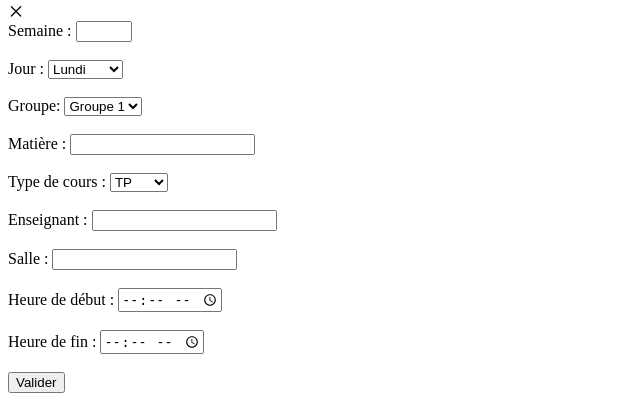
After one commit to RuslanBejenaru/Projet_Web, a PHP site: page /enseignant.php in a window 1280 px wide. The commit adds this page. Shown: the part 2303-2704 px from the top of the page, without its empty margins (0-640 px from the left). Run offline with PHP 8.4, Linux system fonts and the light colour scheme; the visitor is signed in with stand-in values (Sample User, id 1).

Commit message:
Add files via upload

```diff
--- /dev/null
+++ b/php&html/enseignant.php
@@ -0,0 +1,370 @@
+<?php
+    session_start();
+?>
+
+<!DOCTYPE html>
+
+<html lang="en" >
+    <head>
+        <meta charset="UTF-8">
+        <title>EDT</title>
+        <link rel='stylesheet' href='https://fonts.googleapis.com/css?family=Rubik:400,700'><link rel="stylesheet" href="../css/etudiant.css">
+        <link rel="stylesheet" href="https://unicons.iconscout.com/release/v4.0.0/css/line.css">
+    </head>
+
+<body>
+    <script src="../java/script.js"></script>
+    <?php
+        if (!isset($_POST['sem'])){
+            $_POST['sem']=1;
+        }
+
+        if (isset($_POST['submit'])) {
+            if(isset($_POST['salle']) && isset($_POST['num_semaine']) && isset($_POST['jour']) && isset($_POST['groupe']) && isset($_POST['heure_debut']) && isset($_POST['nom_cours']) && isset($_POST['type_cours']) && isset($_POST['enseignant']) && isset($_POST['heure_fin'])){
+
+                // On récupère les données du formulaire
+                $sem = $_POST['num_semaine'];
+                $semaine = 'Semaine ' . $sem;
+                $jour = $_POST['jour'];
+                $groupe = $_POST['groupe'];
+                $heure_debut = $_POST['heure_debut'];
+                $nom_cours = $_POST['nom_cours'];
+                $type_cours = $_POST['type_cours'];
+                $enseignant = $_POST['enseignant'];
+                $heure_fin = $_POST['heure_fin'];
+                $salle = $_POST['salle'];
+
+                // Charger le fichier JSON
+                $json = file_get_contents('../json/slots.json');
+
+                // Convertir le JSON en tableau PHP
+                $data = json_decode($json, true);
+
+                // Ajouter le nouveau cours
+                $new_course = [
+                    "debut" => $heure_debut,
+                    "fin" => $heure_fin,
+                    "type" => $type_cours,
+                    "matiere" => $nom_cours,
+                    "enseignant" => $enseignant,
+                    "salle" => $salle
+                ];
+                $data[$semaine][0][$jour][0][$groupe][] = $new_course;
+
+                // Sauvegarder les modifications dans le fichier JSON
+                $json = json_encode($data, JSON_PRETTY_PRINT);
+                file_put_contents('../json/slots.json', $json);
+            }
+        }
+
+        // Fonction pour savoir si un cours commence pour un jour et un groupe et une heure donnée
+        function cours_commence($data, $jour, $groupe, $time){
+            $programme = $data[$jour];
+            $cours = $programme[0][$groupe];
+            $time = strtotime($time);
+            foreach($cours as $seance){
+                $start = strtotime($seance['debut']);
+                if ($start == $time){
+                    return true;
+                }
+            }
+            return false;
+        }
+
+        // Fonction avoir l'heure de fin d'un cours pour un jour et un groupe et une heure donnée si le cours existe bien sur
+        function fin_cours($data, $jour, $groupe, $time){
+            $programme = $data[$jour];
+            $cours = $programme[0][$groupe];
+            $time = strtotime($time);
+            foreach($cours as $seance){
+                $start = strtotime($seance['debut']);
+                if ($start == $time){
+                    return $seance["fin"];
+                }
+            }
+        }
+
+        // Fonction pour savoir si le crenau est occupe pour un jour donné et un groupe donné
+        function crenau_occupe($data, $jour, $groupe, $time){
+            $programme = $data[$jour];
+            $cours = $programme[0][$groupe];
+            $time = strtotime($time);
+            foreach($cours as $seance){
+                $start = strtotime($seance["debut"]);
+                $end = strtotime($seance["fin"]);
+                if($start<$time && $time<$end){
+                    return true;
+                }
+            }
+            return false;
+        }
+
+        // Fonction qui renvoie les infos d'un cours pour un heure de debut un groupe un jour donnée
+        function info_cours($data, $jour, $groupe, $time){
+            $info = array();
+            $programme = $data[$jour];
+            $cours = $programme[0][$groupe];
+            $time = strtotime($time);
+            foreach($cours as $seance){
+                $start = strtotime($seance['debut']);
+                if ($start == $time){
+                    $type = $seance['type'];
+                    $matiere = $seance['matiere'];
+                    $enseignant = $seance['enseignant'];
+                    $salle = $seance['salle'];
+                    array_push($info, $matiere);
+                    array_push($info, $type);
+                    array_push($info, $enseignant);
+                    array_push($info, $salle);
+                }
+            }
+            return $info;
+        }
+
+        // Fonction qui incrémente la semaine en cours de 1 pour passer à la prochaine
+        function semaineprochaine($semaine_en_cours){
+            if($semaine_en_cours+1 <= 52){
+                $semaine_en_cours = $semaine_en_cours+1;
+            }
+        }
+
+        // Fonction qui décrémente la semaine en cours de 1 pour revenir à la précédente
+        function semainepecedente($semaine_en_cours){
+            if($semaine_en_cours-1 >= 1){
+                $semaine_en_cours = $semaine_en_cours-1;
+            }
+        }
+
+        // Navigation entre les semaines
+        echo'<header>';
+            echo'<img src="../img/logo.png" height="40px" id="logo">';
+            echo'<profil>';
+                echo'<a><img src="../img/guest.png" id="profile-pic"></a>';
+            echo'</profil>';
+        echo'</header>';
+        echo'<hr>';
+        echo'<div class="navigation_semaine">';
+            echo'<container>';
+                echo'<img src="../img/left_arrow.png" class="arrow" id="left_arrow" onclick="pastweek();">';
+                echo'<div><p id="semaine" data-sem="' . $_SESSION['sem'] . '">Semaine ' . $_SESSION['sem'] .'</p></div>';
+                echo '<img src="../img/right_arrow.png" class="arrow" id="right_arrow" onclick="nextweek();">';
+            echo'</container>';
+        echo'</div>';
+        //Debut de notre tableau
+        echo '<table id="calendrier">';
+            echo '<thead>';
+                // La premiere ligne qui constituera notre entete avec 'Horaires' qui prendra l'équivalent de deux lignes
+                echo '<tr>';
+                    echo '<th rowspan="2" class="jour" >Horaires</th>';
+                    echo '<th colspan="2" class="jour" >Lundi</th>';
+                    echo '<th colspan="2" class="jour" >Mardi</th>';
+                    echo '<th colspan="2" class="jour" >Mercredi</th>';
+                    echo '<th colspan="2" class="jour" >Jeudi</th>';
+                    echo '<th colspan="2" class="jour" >Vendredi</th>';
+                echo '</tr>';
+                // La deuxieme ligne qui separera chaque colonne précédente en deux pour nos deux groupes différents
+                echo '<tr>';
+                    echo'<th>Groupe1</th>';
+                    echo'<th>Groupe2</th>';
+                    echo'<th>Groupe1</th>';
+                    echo'<th>Groupe2</th>';
+                    echo'<th>Groupe1</th>';
+                    echo'<th>Groupe2</th>';
+                    echo'<th>Groupe1</th>';
+                    echo'<th>Groupe2</th>';
+                    echo'<th>Groupe1</th>';
+                    echo'<th>Groupe2</th>';
+                echo'</tr>';
+            echo'</thead>';
+
+            // On touche au
+            echo'<tbody>';
+
+                // Tableau pour stocker les minutes
+                $minutes = array('00','15','30','45');
+                $taille = count($minutes);
+
+                // Tableau pour stocker les heures
+                $heures = array('08','09','10','11','12','13','14','15','16','17','18','19');
+                $size = count($heures);
+
+                // Plage Horaires
+                $plages_horaires = array();
+                for ($i = 0; $i < $size-1; $i++) {
+                    for ($j = 0; $j < $taille-1; $j++) {
+                        $plage_horaire =  $heures[$i] .':'. $minutes[$j] . '-' . $heures[$i] .':'. $minutes[$j+1] ;
+                        array_push($plages_horaires, $plage_horaire);
+                    }
+                    $plage_horaire = $heures[$i] .':'. $minutes[3] . '-' . $heures[$i+1] . ':'. $minutes[0] ;
+                    array_push($plages_horaires, $plage_horaire);
+                }
+
+
+                // Emploi du temps
+                $json_file = file_get_contents("../json/slots.json");
+                $data = json_decode($json_file, true);
+
+                $nb_plage_horaire = count($plages_horaires);
+                $i=0;
+                // Pour chaque horaire
+                $semaine_en_cours = "Semaine " . $_SESSION['sem'];
+                if (array_key_exists($semaine_en_cours, $data)) {
+                    $data = $data[$semaine_en_cours];
+                    $data = $data[0];
+                    while($i<$nb_plage_horaire){
+                        $horaires = $plages_horaires[$i];
+                        // On ouvre une ligne
+                        echo '<tr>';
+                        // On place l'horaire en colonne 1
+                        echo '<td>'.$horaires. '</td>';
+
+                        // Horaire correspond à l'horaire de début de la plage horaire exemple "08:00-08:15" sera "08:00"
+                        $horaire = substr($horaires,0,5);
+
+                        // Les jours de la semaine
+                        $days = array("lundi","mardi","mercredi","jeudi","vendredi");
+                        // Les groupes
+                        $groups = array("groupe1","groupe2");
+
+                        foreach($days as $day){
+                            foreach($groups as $group){
+                                // Si l'horaire est déjà occupé je ne fais rien pas besoin de creer un case puisqu'elle est déjà remplie
+                                if (crenau_occupe($data,$day,$group,$horaire)){ }
+                                // Si un cours commence a cette horaire
+                                else if(cours_commence($data,$day,$group,$horaire)){
+                                    // On crée une case
+                                    echo '<td';
+                                    // On remplit la case du tableau avec le rowpsan correspondant d'après le l'heure de début et celle de la fin
+                                    $heure_de_debut = intval(substr($horaire,0,2));
+                                    $minute_de_debut= intval(substr($horaire,3,5));
+                                    $heure_de_fin = intval(substr(fin_cours($data,$day,$group,$horaire),0,2));
+                                    $minute_de_fin= intval(substr(fin_cours($data,$day,$group,$horaire),3,5));
+                                    // formule pour avoir le nombre de plage horaire de 15 minutes pour le cours
+                                    $nb_ligne = (($heure_de_fin-$heure_de_debut)*4) + (abs($minute_de_fin-$minute_de_debut)/15);
+                                    // info_cours
+                                    $info_cours = info_cours($data,$day,$group,$horaire);
+                                    // on détermine le nombre de plages horaire de 15 minutes que le cours prend entre autre le nombre de rowspan de lignes qu'il prendra
+                                    if($minute_de_fin < $minute_de_debut){
+                                        $nb_ligne = (($heure_de_fin-$heure_de_debut)*4) - (abs($minute_de_fin-$minute_de_debut)/15);
+                                    }
+                                    else {
+                                        $nb_ligne = (($heure_de_fin-$heure_de_debut)*4) + (abs($minute_de_fin-$minute_de_debut)/15);
+                                    }
+                                    // On récupère les données du cours
+                                    $info_cours = info_cours($data,$day,$group,$horaire);
+                                    // Puis on les affiche dans la case qu'on a créé avec les rowspan correspondant
+                                    echo " rowspan=". $nb_ligne . " style='cursor:pointer;'" . " class=". $info_cours[0]. ">" . $info_cours[0] ."<br>" . $info_cours[1] ."<br>". $info_cours[2] ."<br>" . $info_cours[3] . "</td>" ;
+                                }
+                                // Sinon si la plage horaire n'est ni occupé ni annonce le début d'un cours alors on crée une case vide
+                                else { echo "<td>" . "</td>"; }
+                            }
+                        }
+                        // Une fois qu'on a rempli les données de chaque ligne correspondant a notre horaire on clos la ligne
+                        echo "</tr>";
+                        // Enfin on passe à la suivante
+                        $i++;
+                    }
+                }
+                else {
+                    while($i<$nb_plage_horaire){
+                        $horaires = $plages_horaires[$i];
+                        // On ouvre une ligne
+                        echo '<tr>';
+                        // On place l'horaire en colonne 1
+                        echo '<td>'.$horaires. '</td>';
+
+                        // Les jours de la semaine
+                        $days = array("lundi","mardi","mercredi","jeudi","vendredi");
+                        // Les groupes
+                        $groups = array("groupe1","groupe2");
+
+                        // On remplit toutes la cases par du vide
+                        foreach($days as $day){
+                            foreach($groups as $group){
+                                echo "<td></td>";
+                            }
+                        }
+
+                        // On ferme la ligne
+                        echo '</tr>';
+                        $i++;
+                    }
+                }
+
+
+            echo'</tbody>';
+        echo'</table>';
+    ?>
+</body>
+
+<img src="../img/plus.png" id="add" onclick="openform();">
+<!-- Mon pop up qui contiendra mon formulaire pour ajouter les cours -->
+<div class="pop_up">
+    <!-- L'icone Croix pour fermer le pop-up -->
+    <i class="uil uil-multiply" id="close" onclick="closeform()"></i>
+    <!-- Le formulaire -->
+    <form action="etudiant.php" method="POST" id="form" >
+        <div class=form>
+            <!-- Le numéro de semaine du cours a ajouté -->
+            <div class="info">
+                <label for="num_semaine">Semaine :</label>
+                <input type="number" id="num_semaine" name="num_semaine" min="1" max="52" required><br><br>
+            </div>
+            <!-- Le jour du cours a ajouté -->
+            <div class="info">
+                <label for="jour">Jour :</label>
+                <select id="jour" name="jour" required>
+                    <option value="lundi">Lundi</option>
+                    <option value="mardi">Mardi</option>
+                    <option value="mercredi">Mercredi</option>
+                    <option value="jeudi">Jeudi</option>
+                    <option value="vendredi">Vendredi</option>
+                </select><br><br>
+            </div>
+            <!-- Le groupe concerné par le cours a ajouté -->
+            <div class="info">
+            <label for="groupe">Groupe:</label>
+            <select id="groupe" name="groupe" required>
+                <option value="groupe1">Groupe 1</option>
+                <option value="groupe2">Groupe 2</option>
+            </select><br><br>
+            </div>
+            <!-- La matière du cours a ajouté -->
+            <div class='info'>
+                <label for="nom_cours">Matière :</label>
+                <input type="text" id="nom_cours" name="nom_cours" required><br><br>
+            </div>
+            <!-- On précise si c'est un cours, tp ou examen -->
+            <div class='info'>
+                <label for="type_cours">Type de cours :</label>
+                <select id="type_cours" name="type_cours" required>
+                    <option value="TP">TP</option>
+                    <option value="Cours">Cours</option>
+                </select><br><br>
+            </div>
+            <!-- On précise quel enseignant se chargera du cours-->
+            <div class='info'>
+                <label for="enseignant">Enseignant :</label>
+                <input type="text" id="enseignant" name="enseignant" required><br><br>
+            </div>
+            <!-- On précise la salle ou se tiendra le cours -->
+            <div class='info'>
+                <label for="salle">Salle :</label>
+                <input type="text" id="salle" name="salle" required><br><br>
+            </div>
+            <!-- On précisera l'heure de début du cours -->
+            <div class='info'>
+                <label for="heure_debut">Heure de début :</label>
+                <input type="time" id="heure_debut" name="heure_debut" step="900" min="08:00:00" max="18:00:00" required><br><br>
+            </div>
+            <!-- On précisera l'heure de fin du cours -->
+            <div class='info'>
+                <label for="heure_fin">Heure de fin :</label>
+                <input type="time" id="heure_fin" name="heure_fin" step="900"  max="19:00:00" min="08:30:00" required><br><br>
+            </div>
+        </div>
+        <!-- Une fois toutes les cases remplies on soumet le formulaire avec l'input ci dessous -->
+        <input type="submit" value="Valider" name="submit">
+    </form>
+</div>
+</html>
```
Also changed, not shown: php&html/ajouter_enseignants.php (added, +20 -0 lines), php&html/ajouter_salle.php (added, +20 -0 lines), php&html/index.php (+7 -2 lines), php&html/listeInfo.php (added, +211 -0 lines), php&html/modifier_enseignant.php (added, +29 -0 lines), php&html/modifier_salle.php (added, +29 -0 lines), php&html/supprimer_enseignants.php (added, +41 -0 lines), php&html/supprimer_salle.php (added, +16 -0 lines), php&html/nextweek.php (line endings or trailing spaces), php&html/pastweek.php (line endings or trailing spaces).
